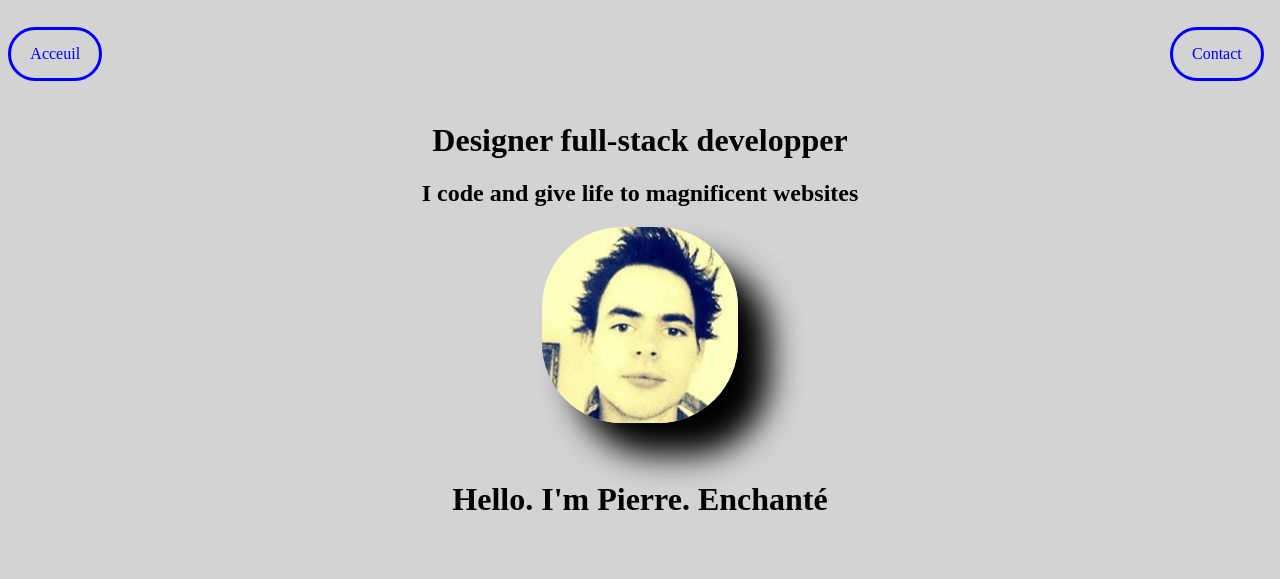
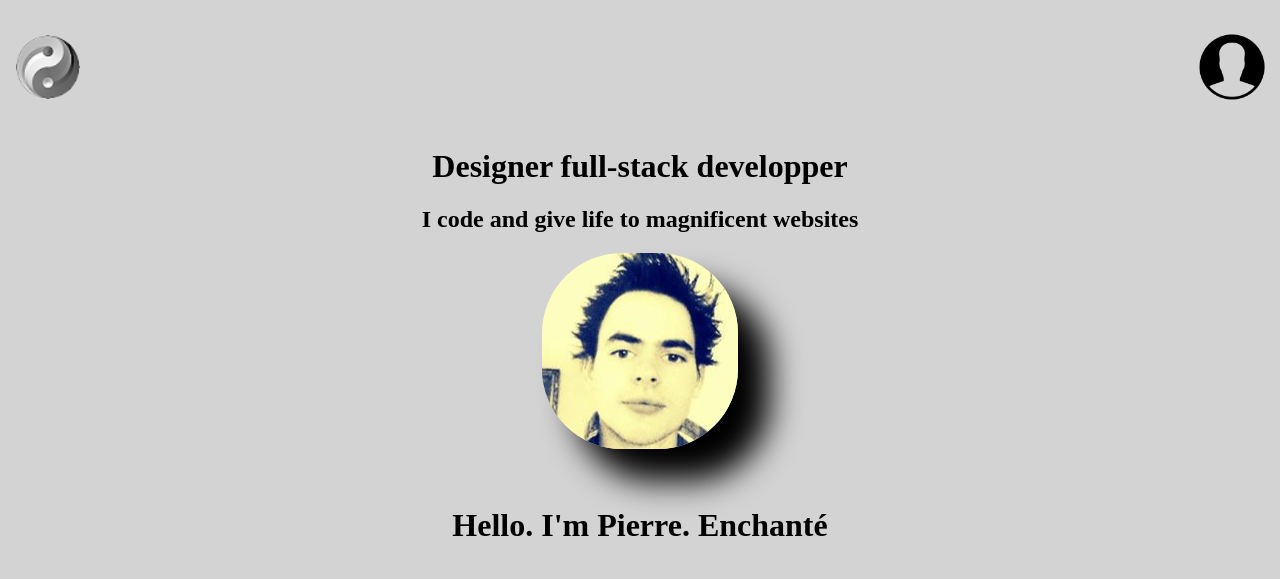
Before and after one commit to chauvinpierre79/Portfolio_Chauvin_Pierre, a plain HTML site: page index.html in a window 1280 px wide. Drawn offline with Linux system fonts and the light colour scheme.

Commit message:
maj portfolio

```diff
--- a/CSS_Portfolio.css
+++ b/CSS_Portfolio.css
@@ -9,36 +9,35 @@ body{
 
 }
 
+.index{
+    margin-top: 0.7em;
+}
+
 .buttonIndex{
+    margin-top: 0.5em;
+    margin-left: 0.5em;
+    background-image: url("img/yinyang.png");
+    display: inline;
+    background-repeat: no-repeat;
+    background-size: contain;
+    text-align: center;
+    height: 4em;
+    width: 4em;
+    border-radius: 5em;
+
+
 }
 
 .Contact {
-    text-decoration: none;
+    background-image: url("img/logocontact.png");
     display: inline;
-    width: 7%;
-    margin-right: 0.625%;
+    background-repeat: no-repeat;
+    background-size: contain;
     text-align: center;
-    line-height: 3;
-    color: blue;
-    border: solid;
+    height: 5em;
+    width: 5em;
     border-radius: 5em;
 }
-
-.buttonIndex {
-    outline: none;
-    text-decoration: none;
-    display: inline;
-    width: 7%;
-    margin-right: 0.625%;
-    text-align: center;
-    line-height: 3;
-    color: blue;
-    border: solid;
-    border-radius: 5em;
-
-}
-
-
 
 .avatar{
 
--- a/index.html
+++ b/index.html
@@ -7,8 +7,8 @@
 </head>
 <body>
     <div class="flex1">
-        <a class="buttonIndex" href="index.html">Acceuil</a>
-        <a class="Contact" href="formulaire.html">Contact</a>
+        <a class="buttonIndex" href="index.html"></a>
+        <a class="Contact" href="formulaire.html"></a>
     </div>
     <div class="presentationTete">
         <h1 class="Titre">Designer full-stack developper</h1>
```
Also changed, not shown: formulaire.html (+1 -1 lines), img/logocontact.png (added), img/yinyang.png (added), 2 other files.
